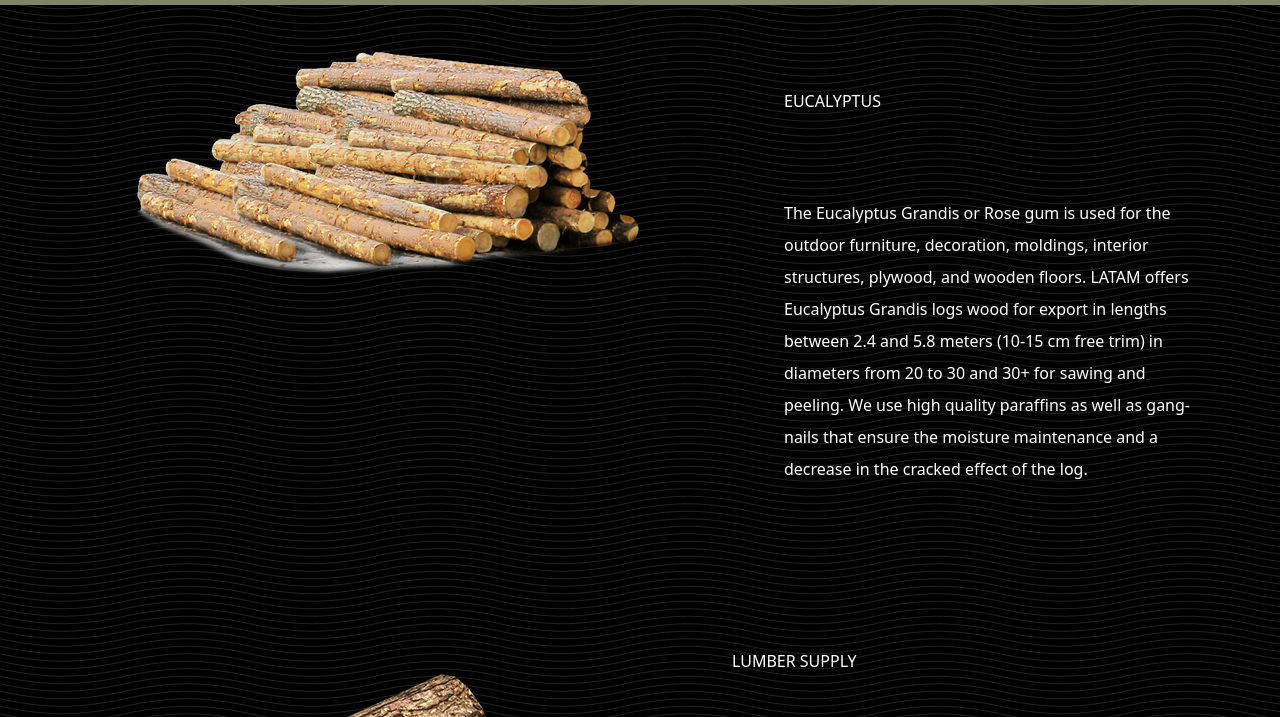
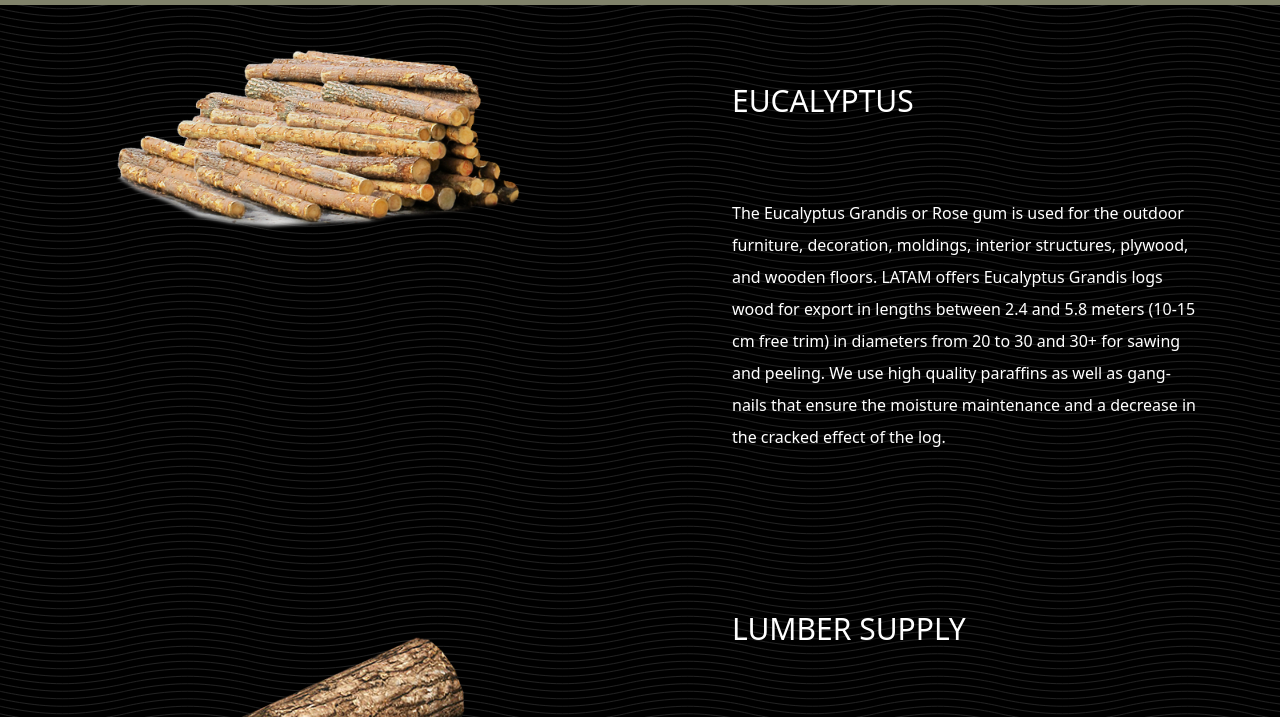
Before and after one commit to GuillerminaAbella/latam-sass, a website: page pages/products.html in a window 1280 px wide. Shown: the part 83-800 px from the top of the page. Drawn offline with nearby package versions, Linux system fonts and the light colour scheme.

Commit message:
amend products img and text

```diff
--- a/pages/products.html
+++ b/pages/products.html
@@ -51,7 +51,7 @@
     <div class="row">
         <div class="col"><img src="../public/Transparent/rsz_favpng_wood-lumberjack-meerut.png" alt=""></div>
         <div class="col">
-            <p>EUCALYPTUS</p>
+            <p class="p-product">EUCALYPTUS</p>
             <p>The Eucalyptus Grandis or Rose gum is used for the outdoor furniture, decoration, moldings, interior structures, plywood, and wooden floors.
             LATAM offers Eucalyptus Grandis logs wood for export in lengths between 2.4 and 5.8 meters (10-15 cm free trim) in diameters from 20 to 30 and 30+ for sawing and peeling.
             We use high quality paraffins as well as gang-nails that ensure the moisture maintenance and a decrease in the cracked effect of the log.</p>
@@ -61,7 +61,7 @@
         <div class="row">
         <div class="col"><img src="../public/Transparent/favpng_wood-wool-the-candle-boutique.png" alt=""></div>
         <div class="col">
-            <p>LUMBER SUPPLY</p>
+            <p class="p-product">LUMBER SUPPLY</p>
             <p> LATAM offers to customers a continuous and sustained supply, maintaining quality over time, managing sales and export documentation as well as the entire logistics chain, minimizing costs whenever it possible. We strive to understand the final product that the customer wants to obtain, to guide the best product and ensure the best performance yield.Our main service is to provide transparency to our customers, forging a close communication that guarantees and involves them in each process.
             Our access to all markets and ports in the world, generates better rates as well as disposition of company personnel in destination to attend and receive the products if required. In addition, our personal head based in Uruguay travels and attends the markets regularly personally, thus facilitating better business conditions.</p>
         </div>
@@ -70,7 +70,7 @@
         <div class="row">
         <div class="col"><img src="../public/Transparent/rondin-de-bois-png-6.png" alt=""></div>
         <div class="col">
-            <p>PINE</p>
+            <p class="p-product">PINE</p>
             <p> We have a wide range of species and grades of logs through ports around the world, in direct response to commercial markets, knowing each stage of    the chain. Our scope is oriented to all operations, port, storage, scaling, fumigation, grading and stowage, cargo and vessel charter. This also helps to develop a regular shipping program, ensuring timely product lift and minimizing freight costs. Our wooden rotations are 25 days average, always working with fresh wood in our yards. Taeda pine is the species that dominates our exports. This is complemented by smaller volumes of elliottii pine, eucalyptus across the entire range of grades.</p>
             </div>
         </div>
@@ -78,7 +78,7 @@
     <div class="row">
         <div class="col-sm-6"><img src="../public/Transparent/rsz_imgbin_fence-lumber-post-prefabrication-wood-png.png" alt=""></div>
         <div class="col-sm-6">
-            <p>HARWOOD SUPPLY</p>
+            <p class="p-product">HARWOOD SUPPLY</p>
             <p> LATAM works with big and small charcoal producers to guarantee year-round availability. We offer best quality White Quebracho and also Softwood Charcoal from the Paraguayan Eastern Region.
             Any kind of packing acceptable, according to client request.
             We trade hardwood from the best forest of Paraguay and Uruguay. We are suppliers of hardwood logs in containers and full shipments.
--- a/scss/_productspage.scss
+++ b/scss/_productspage.scss
@@ -8,12 +8,17 @@
     p{
         margin: 10vh;
     }
+    .p-product{
+        font-size: 30px;
+    }
 
 }
 
 .products img{
     margin: 5vh;
     transition: transform .2s;
+    width: 300px;
+
 }
 
 .products img:hover {
@@ -21,3 +26,10 @@
     -webkit-transform: scale(1.5);
     transform: scale(1.5);
 }
+
+
+@media only screen and (min-width: 768px){
+    .products img{
+        width: 480px;
+    }
+}
```
Also changed, not shown: css/main.css.
